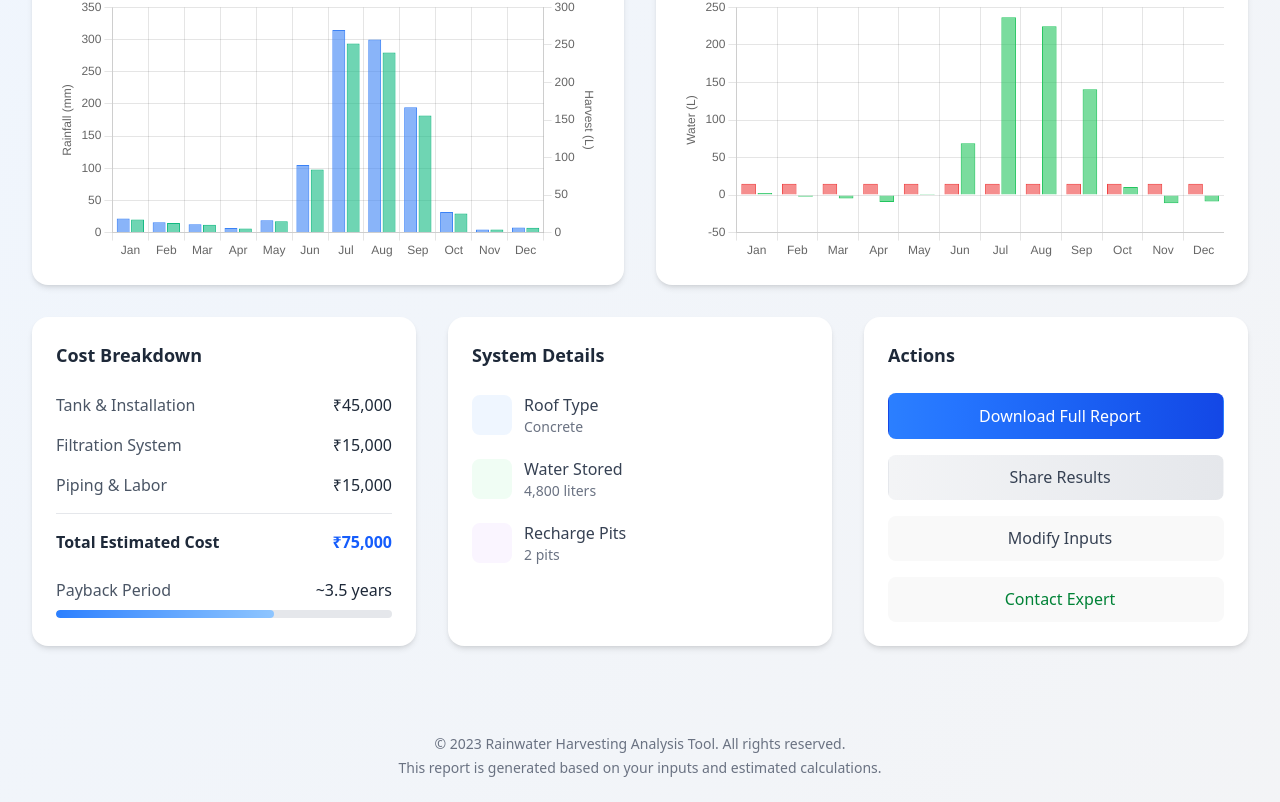
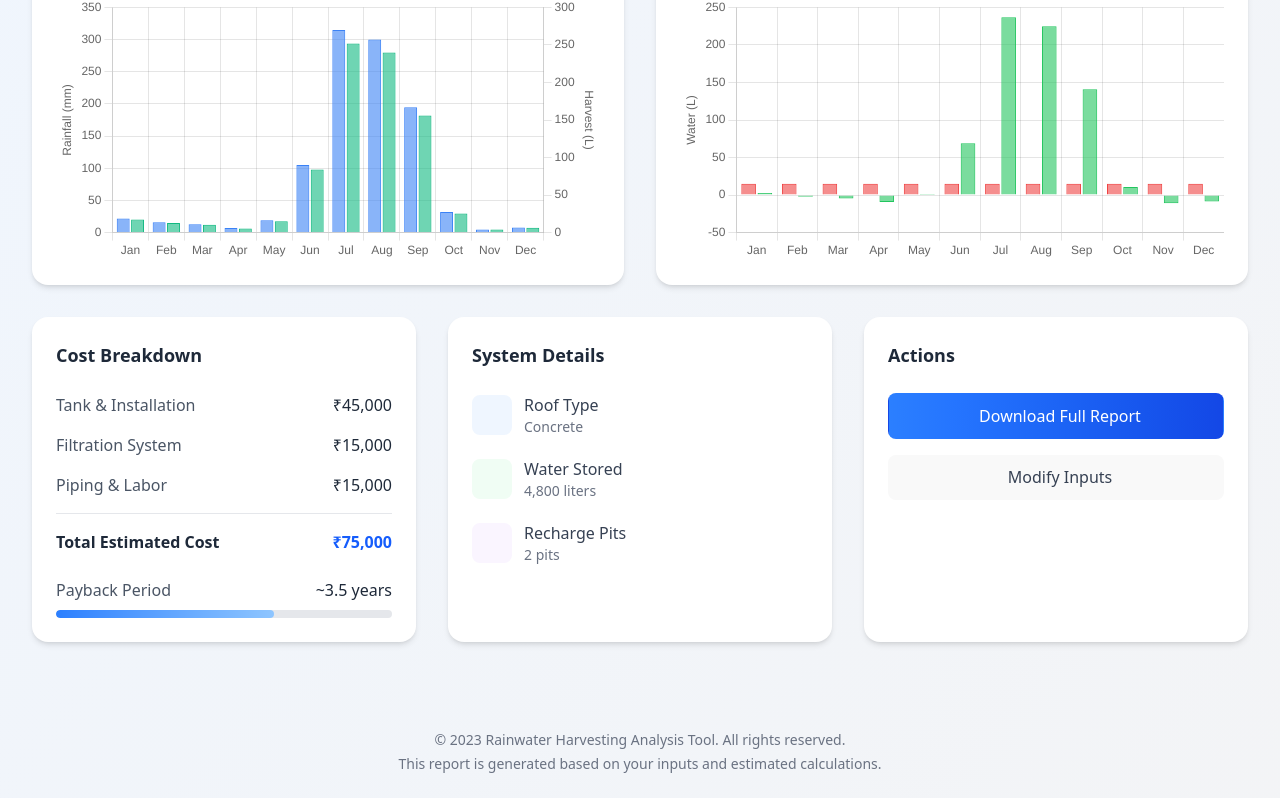
Before and after one commit to ramlal-01/Rainworth, a React (Vite) app in the folder client/: page /dashboard in a window 1280 px wide. Shown: the part 779-1581 px from the top of the page. Built offline with nearby package versions, Linux system fonts and the light colour scheme.

Commit message:
dashboard

```diff
--- a/client/src/pages/RainwaterDashboard.jsx
+++ b/client/src/pages/RainwaterDashboard.jsx
@@ -839,18 +839,18 @@ const RainwaterDashboard = () => {
                   </>
                 )}
               </button>
-              <button className="w-full py-3 rounded-xl bg-gradient-to-r from-gray-100 to-gray-200 text-gray-700 font-medium flex items-center justify-center space-x-2 transition-all duration-300 hover:-translate-y-0.5 hover:shadow-md">
+              {/* <button className="w-full py-3 rounded-xl bg-gradient-to-r from-gray-100 to-gray-200 text-gray-700 font-medium flex items-center justify-center space-x-2 transition-all duration-300 hover:-translate-y-0.5 hover:shadow-md">
                 <i className="fas fa-share-alt"></i>
                 <span>Share Results</span>
-              </button>
+              </button> */}
               <button className="w-full py-3 rounded-xl bg-gray-100 text-gray-700 font-medium flex items-center justify-center space-x-2 transition-all duration-300 hover:-translate-y-0.5 hover:shadow-md">
                 <i className="fas fa-edit"></i>
                 <span>Modify Inputs</span>
               </button>
-              <button className="w-full py-3 rounded-xl bg-green-100 text-green-700 font-medium flex items-center justify-center space-x-2 transition-all duration-300 hover:-translate-y-0.5 hover:shadow-md">
+              {/* <button className="w-full py-3 rounded-xl bg-green-100 text-green-700 font-medium flex items-center justify-center space-x-2 transition-all duration-300 hover:-translate-y-0.5 hover:shadow-md">
                 <i className="fas fa-user-tie"></i>
                 <span>Contact Expert</span>
-              </button>
+              </button> */}
             </div>
           </div>
         </div>
```
